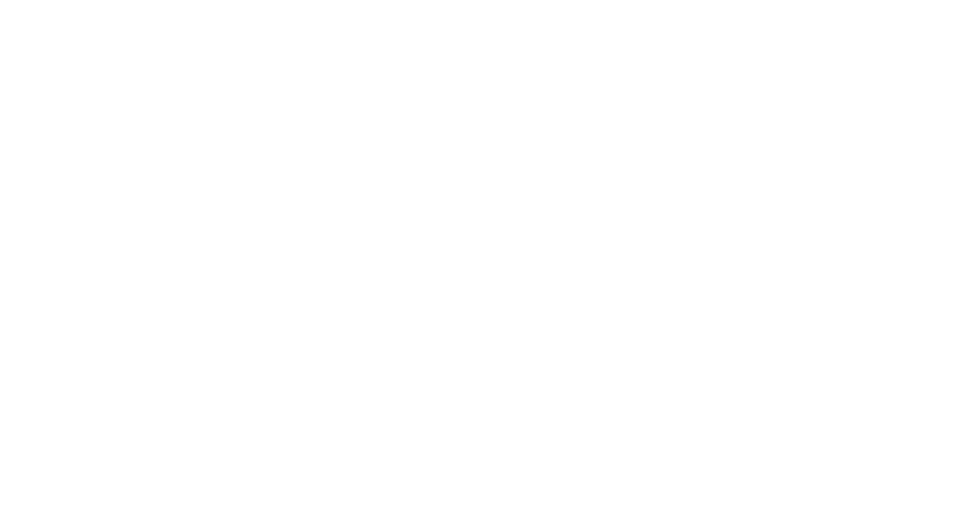
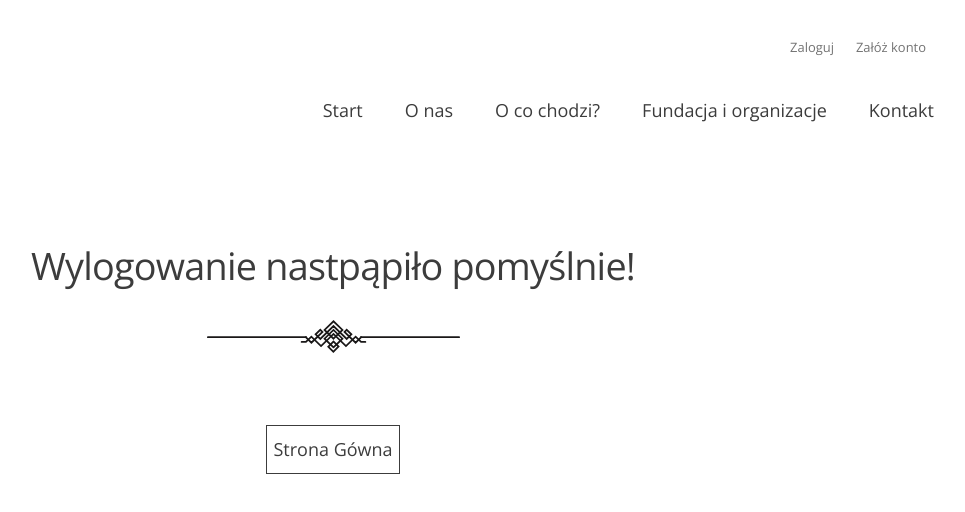
Before and after one commit to DomiGano/Oddam-w-Dobre-Rece, a React (Vite) app: page /logout in a window 1280 px wide. Before the commit this address had no page. Shown: the top 512 px of the page, without its empty margins (307-1272 px from the left). Built offline with nearby package versions, Linux system fonts and the light colour scheme.

Commit message:
Logout Layout

```diff
--- a/src/App.jsx
+++ b/src/App.jsx
@@ -4,6 +4,7 @@
 import { Home } from './components/Home';
 import { Login } from './components/Login';
 import { Registration } from './components/Registration';
+import { Logout } from './components/Logout';
 
 
 export const App = () => {
@@ -14,6 +15,7 @@
           <Route path='/' element={<Home/>} />
           <Route path='login' element={<Login/>}/>
           <Route path='registration' element={<Registration/>}/>
+          <Route path='/logout' element={<Logout/>}/>
         </Routes>
       </BrowserRouter>
   )
--- /dev/null
+++ b/src/components/Logout.jsx
@@ -0,0 +1,20 @@
+import React from "react";
+import { Navigation } from "./Navigation";
+import { Title } from "./Title";
+import { Link } from "react-router-dom";
+
+export const Logout = () => {
+
+    return (
+        <>
+        <div className="container">
+            <Navigation/>
+            <div className="info__box">
+            <Title text="Wylogowanie nastpąpiło pomyślnie!"/>
+
+            <Link to="/"><button className="basic__button button">Strona Gówna</button></Link>
+            </div>
+        </div>
+        </>
+    )
+}
--- a/src/scss/elements/_login.scss
+++ b/src/scss/elements/_login.scss
@@ -1,4 +1,18 @@
 .container {
+    .button {
+        margin: 4em;
+        font-size: 1em;
+        width: auto;
+        height: auto;
+    }
+
+    .info__box {
+        margin: 5em;
+        display: flex;
+        flex-direction: column;
+        justify-content: center;
+        align-items: center;
+    }
     flex-direction: column;
     .login__box {
         margin-top: 5em;
@@ -31,12 +45,7 @@
         display: flex;
         justify-content: space-between;
 
-        .button {
-            margin: 0;
-            font-size: 1em;
-            width: auto;
-            height: auto;
-        }
+
 
         .button--left {
             border: none;
--- a/src/scss/elements/_statistics.scss
+++ b/src/scss/elements/_statistics.scss
@@ -4,6 +4,7 @@
     .container {
         align-items: center;
         justify-content: space-around;
+        flex-direction: row;
         .statistics__box {
             text-align: center;
             width: 330px;
```
